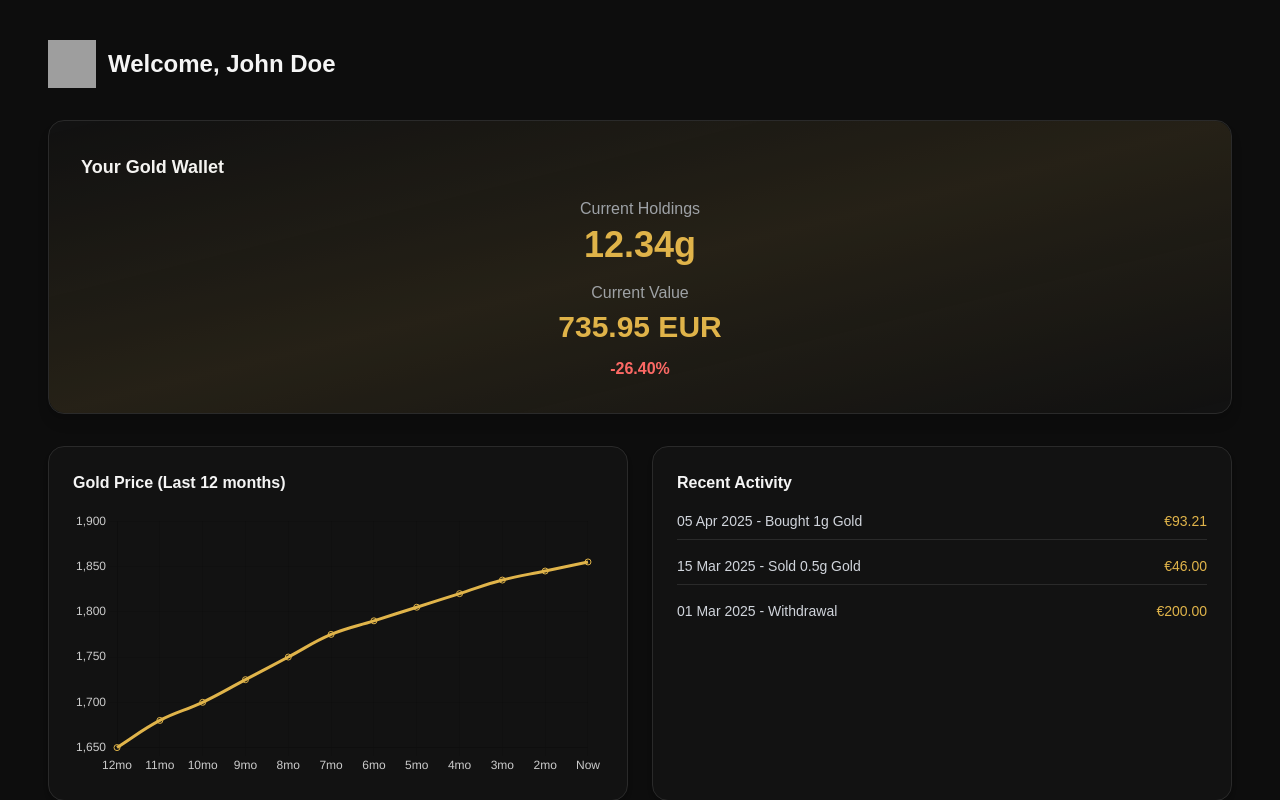
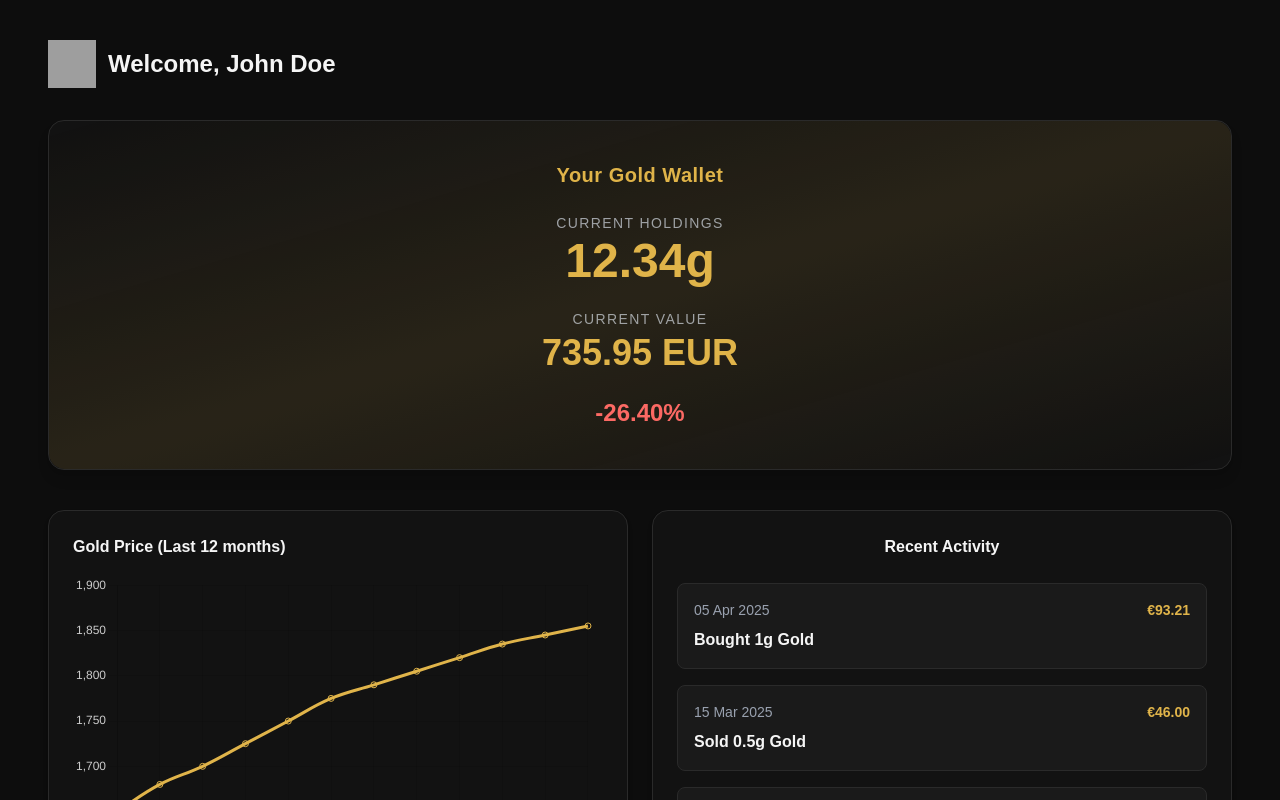
Before and after one commit to jordanpower10/solacegold-frontend, a Next.js app: page /dashboard in a window 1280 px wide. Shown: the top 800 px of the page. Built offline with nearby package versions, Linux system fonts and the light colour scheme; grey boxes are pictures that could not be loaded.

Commit message:
Holdings + activity box upgrade - premium layout

```diff
--- a/pages/dashboard.tsx
+++ b/pages/dashboard.tsx
@@ -6,10 +6,10 @@ import { Chart, CategoryScale, LinearScale, PointElement, LineElement, Tooltip }
 Chart.register(CategoryScale, LinearScale, PointElement, LineElement, Tooltip)
 
 export default function Dashboard() {
-  const [goldPrice, setGoldPrice] = useState<number>(1855) // Today's gold price ~€1855/oz
-  const goldHoldings = 12.34 // g
+  const [goldPrice, setGoldPrice] = useState<number>(1855) // Current gold price €/oz
+  const goldHoldings = 12.34 // in grams
   const gramsPerOunce = 31.1035
-  const investmentValue = 1000 // original investment €
+  const investmentValue = 1000
   const clientName = "John Doe"
 
   const currentValue = goldPrice ? ((goldHoldings / gramsPerOunce) * goldPrice) : 0
@@ -35,12 +35,8 @@ export default function Dashboard() {
       tooltip: { enabled: true },
     },
     scales: {
-      x: {
-        ticks: { color: '#ccc' },
-      },
-      y: {
-        ticks: { color: '#ccc' },
-      },
+      x: { ticks: { color: '#ccc' } },
+      y: { ticks: { color: '#ccc' } },
     },
   }
 
@@ -61,15 +57,22 @@ export default function Dashboard() {
         </div>
 
         {/* Wallet */}
-        <div className="relative bg-[#121212] border border-[#2a2a2a] rounded-2xl p-8 shadow-lg overflow-hidden mb-8">
+        <div className="relative bg-[#121212] border border-[#2a2a2a] rounded-2xl p-10 shadow-lg overflow-hidden mb-10">
           <div className="absolute inset-0 bg-gradient-to-br from-transparent via-[#e0b44a22] to-transparent rounded-2xl pointer-events-none animate-pulse"></div>
-          <h2 className="text-lg font-semibold mb-4">Your Gold Wallet</h2>
-          <div className="text-center">
-            <div className="text-gray-400 mb-1">Current Holdings</div>
-            <div className="text-4xl font-bold text-[#e0b44a]">{goldHoldings}g</div>
-            <div className="text-gray-400 mt-4 mb-1">Current Value</div>
-            <div className="text-3xl font-bold text-[#e0b44a]">{goldValueEUR} EUR</div>
-            <div className={`mt-3 font-semibold ${parseFloat(profitLoss) >= 0 ? 'text-green-400' : 'text-red-400'}`}>
+          <h2 className="text-xl font-bold mb-6 text-center text-[#e0b44a] tracking-wide">Your Gold Wallet</h2>
+
+          <div className="flex flex-col items-center justify-center gap-6 text-center">
+            <div>
+              <div className="text-gray-400 text-sm uppercase tracking-widest mb-1">Current Holdings</div>
+              <div className="text-5xl font-extrabold text-[#e0b44a]">{goldHoldings}g</div>
+            </div>
+
+            <div>
+              <div className="text-gray-400 text-sm uppercase tracking-widest mb-1">Current Value</div>
+              <div className="text-4xl font-extrabold text-[#e0b44a]">{goldValueEUR} EUR</div>
+            </div>
+
+            <div className={`text-2xl font-semibold ${parseFloat(profitLoss) >= 0 ? 'text-green-400' : 'text-red-400'}`}>
               {parseFloat(profitLoss) >= 0 ? '+' : ''}{profitLoss}%
             </div>
           </div>
@@ -77,6 +80,7 @@ export default function Dashboard() {
 
         {/* Chart + Activity */}
         <div className="flex flex-col md:flex-row gap-6 mb-10">
+
           {/* Chart */}
           <div className="bg-[#121212] border border-[#2a2a2a] rounded-2xl p-6 flex-1 shadow-md">
             <h3 className="text-md font-semibold mb-4">Gold Price (Last 12 months)</h3>
@@ -85,22 +89,25 @@ export default function Dashboard() {
 
           {/* Recent Activity */}
           <div className="bg-[#121212] border border-[#2a2a2a] rounded-2xl p-6 flex-1 shadow-md">
-            <h3 className="text-md font-semibold mb-4">Recent Activity</h3>
-            <div className="flex flex-col gap-4 text-sm text-gray-300">
-              <div className="flex justify-between border-b border-[#2a2a2a] pb-2">
-                <div>05 Apr 2025 - Bought 1g Gold</div>
-                <div className="text-[#e0b44a]">€93.21</div>
-              </div>
-              <div className="flex justify-between border-b border-[#2a2a2a] pb-2">
-                <div>15 Mar 2025 - Sold 0.5g Gold</div>
-                <div className="text-[#e0b44a]">€46.00</div>
-              </div>
-              <div className="flex justify-between">
-                <div>01 Mar 2025 - Withdrawal</div>
-                <div className="text-[#e0b44a]">€200.00</div>
-              </div>
+            <h3 className="text-md font-semibold mb-6 text-center">Recent Activity</h3>
+
+            <div className="flex flex-col gap-4">
+              {[
+                { date: '05 Apr 2025', action: 'Bought 1g Gold', amount: '€93.21' },
+                { date: '15 Mar 2025', action: 'Sold 0.5g Gold', amount: '€46.00' },
+                { date: '01 Mar 2025', action: 'Withdrawal', amount: '€200.00' },
+              ].map((item, index) => (
+                <div key={index} className="bg-[#1a1a1a] border border-[#2a2a2a] p-4 rounded-lg hover:-translate-y-1 hover:shadow-gold transition transform">
+                  <div className="flex justify-between items-center text-sm">
+                    <div className="text-gray-400">{item.date}</div>
+                    <div className="text-[#e0b44a] font-bold">{item.amount}</div>
+                  </div>
+                  <div className="text-base font-semibold mt-2">{item.action}</div>
+                </div>
+              ))}
             </div>
           </div>
+
         </div>
 
         {/* Action Buttons */}
```
